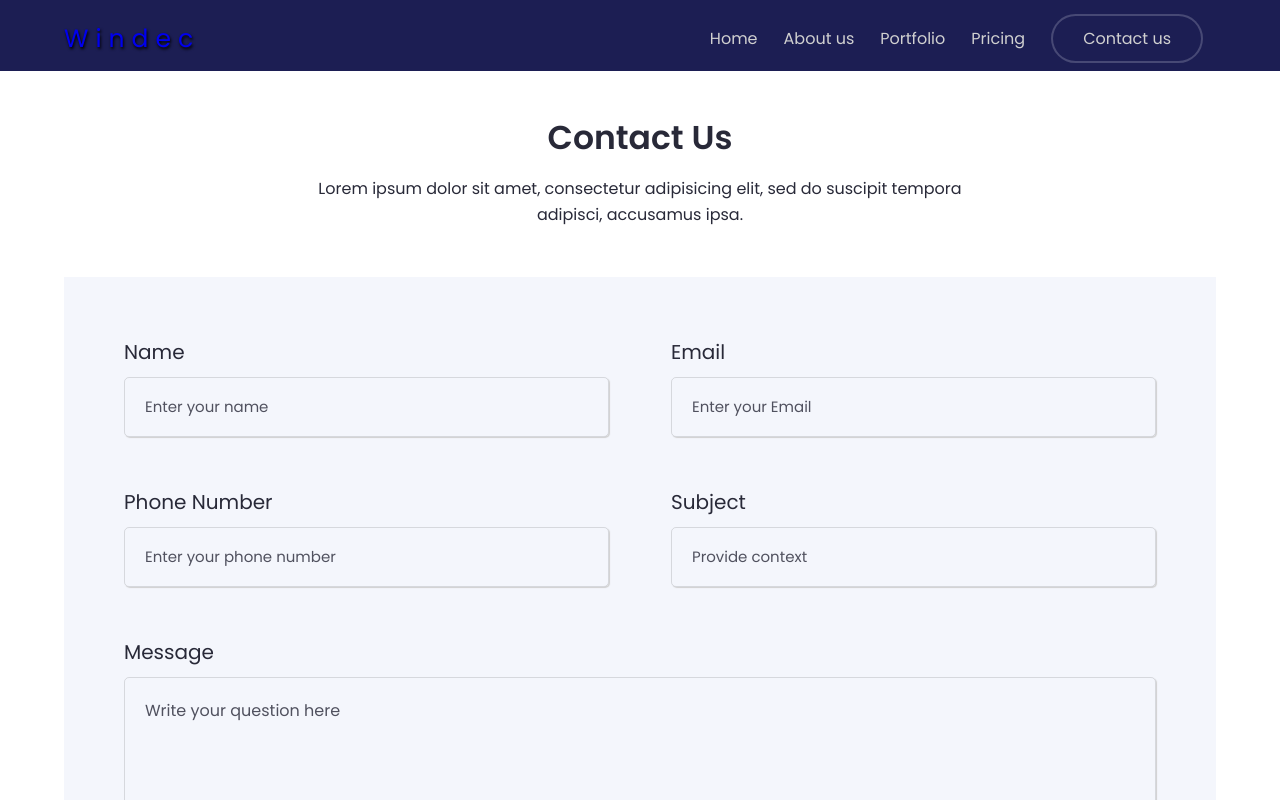
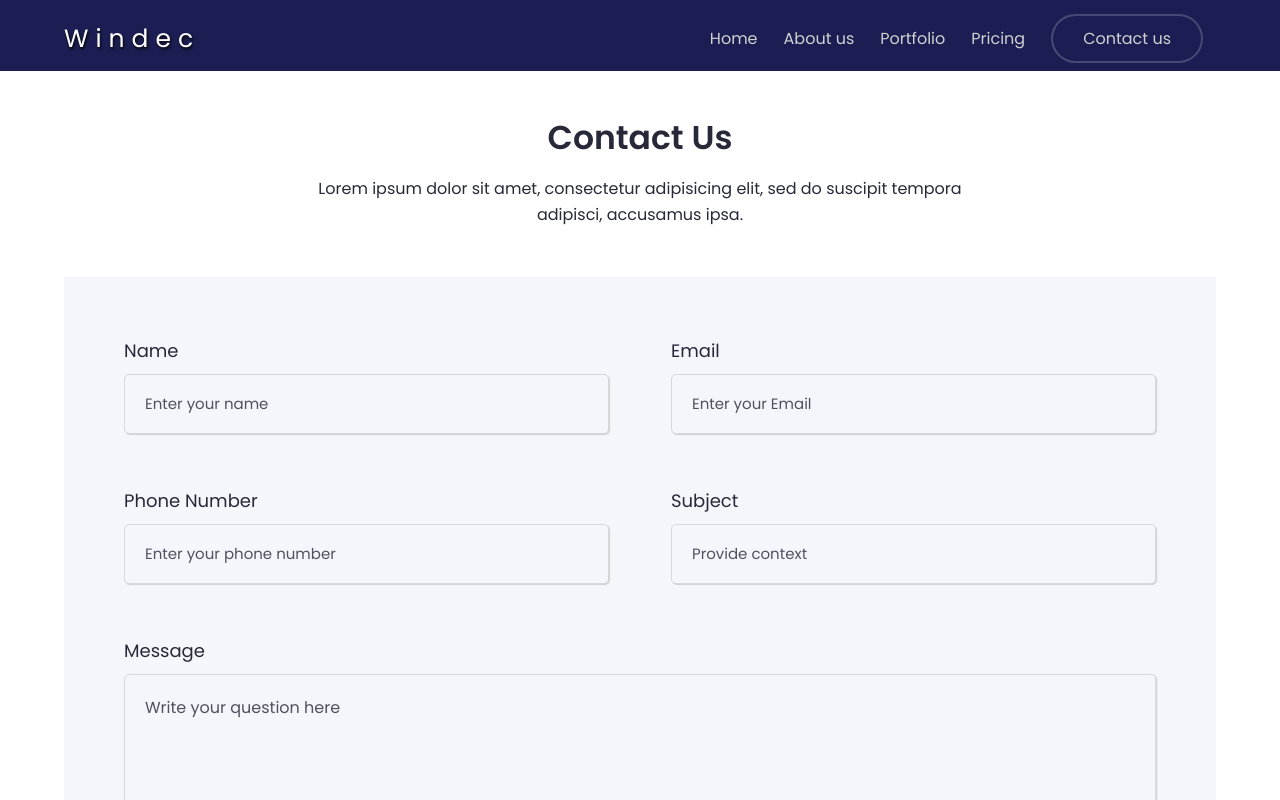
Before and after one commit to Meldy2503/Windec, a React (Create React App) app: page /contact-us in a window 1280 px wide. Shown: the top 800 px of the page. Built offline with nearby package versions, Linux system fonts and the light colour scheme.

Commit message:
fix page loading errors on the navbar

```diff
--- a/src/App.js
+++ b/src/App.js
@@ -36,7 +36,7 @@ const theme = {
 function App() {
   useEffect(() => {
     Aos.init({
-      duration:2000
+      duration: 1500,
     });
   }, []);
 
--- a/src/components/HomePage/ourBlog/index.js
+++ b/src/components/HomePage/ourBlog/index.js
@@ -8,7 +8,7 @@ function OurBlog() {
   return (
     <MainContainer bgco="#fff">
       <Title>
-        <h2 data-aos="fade-right">Our blog</h2>
+        <h2 data-aos="fade-up">Our blog</h2>
       </Title>
 
       <Container data-aos="fade-up">
@@ -17,10 +17,10 @@ function OurBlog() {
             <Contents data-aos="fade-up">
               <div key={items.id}>
                 <img src={items.img} alt="blogImg" />
-                <h6>{items.date}</h6>
-                <h5>{items.title}</h5>
-                <p>{items.text}</p>
-                <li>
+                <h6 data-aos="fade-up">{items.date}</h6>
+                <h5 data-aos="fade-up">{items.title}</h5>
+                <p data-aos="fade-up">{items.text}</p>
+                <li data-aos="fade-up">
                   <a href="/about-us">Read More</a>
                   <CgArrowLongRight />
                 </li>
--- a/src/components/Navbar/Styled.js
+++ b/src/components/Navbar/Styled.js
@@ -107,6 +107,7 @@ export const NavTitle = styled.a`
   text-shadow: 0.1rem 0.2rem 0.3rem #000;
   font-size: 2.5rem;
   text-decoration: none;
+  color: #fff;
 
   @media screen and (max-width: ${({ theme }) => theme.mediaQuery.mobile}) {
     position: absolute;
--- a/src/components/Navbar/index.js
+++ b/src/components/Navbar/index.js
@@ -1,6 +1,5 @@
 import React from "react";
 import { NavContainer, Links, NavTitle, MenuIcon, ContactUs } from "./Styled";
-import { Link } from "react-router-dom";
 import { FaBars } from "react-icons/fa";
 import { AiOutlineClose } from "react-icons/ai";
 
@@ -15,30 +14,30 @@ function NavBar() {
         <NavTitle href="/">Windec</NavTitle>
         <ul className={onIconClick ? "openMenu" : "closeMenu"}>
           <li>
-            <Link onClick={closeMenuLink} to="/">
+            <a onClick={closeMenuLink} href="/">
               Home
-            </Link>
+            </a>
           </li>
           <li>
-            <Link onClick={closeMenuLink} to="/about-us">
+            <a onClick={closeMenuLink} href="/about-us">
               About us
-            </Link>
+            </a>
           </li>
           <li>
-            <Link onClick={closeMenuLink} to="/portfolio">
+            <a onClick={closeMenuLink} href="/portfolio">
               Portfolio
-            </Link>
+            </a>
           </li>
           <li>
-            <Link onClick={closeMenuLink} to="/pricing">
+            <a onClick={closeMenuLink} href="/pricing">
               Pricing
-            </Link>
+            </a>
           </li>
           <li>
             <ContactUs>
-              <Link onClick={closeMenuLink} to="/contact-us">
+              <a onClick={closeMenuLink} href="/contact-us">
                 Contact us
-              </Link>
+              </a>
             </ContactUs>
           </li>
         </ul>
--- a/src/components/aboutUs/whoWeAre/Styled.js
+++ b/src/components/aboutUs/whoWeAre/Styled.js
@@ -1,6 +1,5 @@
 import styled from "styled-components";
 import img11 from "../../images/img11.svg";
-
 
 export const LeftContent = styled.div`
   display: flex;
@@ -8,11 +7,10 @@ export const LeftContent = styled.div`
   width: 45%;
   margin-top: 3rem;
 
-  @media screen and (max-width: ${({theme}) => theme.mediaQuery.mobile}) {
+  @media screen and (max-width: ${({ theme }) => theme.mediaQuery.mobile}) {
     width: 100%;
   }
 `;
-
 
 export const Texts = styled.div`
   display: flex;
@@ -21,17 +19,16 @@ export const Texts = styled.div`
   font-weight: 500;
   margin: 0 auto;
 
-
   h6 {
     font-size: 1.8rem;
     font-weight: 500;
     margin-top: -5rem;
     margin-bottom: 2rem;
 
-    @media screen and (max-width: ${({theme}) => theme.mediaQuery.mobile}) {
-        margin-bottom: .5rem;
-     }}
-
+    @media screen and (max-width: ${({ theme }) => theme.mediaQuery.mobile}) {
+      margin-bottom: 0.5rem;
+    }
+  }
 
   h1 {
     font-size: 3rem;
@@ -39,14 +36,15 @@ export const Texts = styled.div`
     font-weight: 600;
     margin-top: -1rem;
 
-     @media screen and (max-width: ${({theme}) => theme.mediaQuery.tablet}) {
+    @media screen and (max-width: ${({ theme }) => theme.mediaQuery.tablet}) {
       font-size: 2.5rem;
     }
 
-      @media screen and (max-width: ${({theme}) => theme.mediaQuery.mobile}) {
+    @media screen and (max-width: ${({ theme }) => theme.mediaQuery.mobile}) {
       font-size: 2.2rem;
       margin-top: 1rem;
-  }}
+    }
+  }
 
   p {
     width: 100%;
@@ -54,11 +52,11 @@ export const Texts = styled.div`
     line-height: 1.7;
     margin-top: 1rem;
 
-     @media screen and (max-width: ${({theme}) => theme.mediaQuery.mobile}) {
+    @media screen and (max-width: ${({ theme }) => theme.mediaQuery.mobile}) {
       width: 100%;
-  }}
+    }
+  }
 `;
-
 
 export const RightContent = styled.div`
   display: flex;
@@ -66,28 +64,22 @@ export const RightContent = styled.div`
   width: 50%;
   margin-top: 2.5rem;
 
-  @media screen and (max-width: ${({theme}) => theme.mediaQuery.mobile}) {
+  @media screen and (max-width: ${({ theme }) => theme.mediaQuery.mobile}) {
     width: 100%;
   }
 `;
-
 
 export const ImgContainer = styled.div`
   width: 90%;
   max-width: 120rem;
   margin: 0 auto;
   margin-bottom: 10rem;
-  background-image: url(${(img11)});
+  background-image: url(${img11});
   background-repeat: no-repeat;
   background-position: center;
   height: 34rem;
 
-  @media screen and (max-width: ${({theme}) => theme.mediaQuery.mobile}) {
+  @media screen and (max-width: ${({ theme }) => theme.mediaQuery.mobile}) {
     margin-bottom: 5rem;
   }
-
-  /* img {
-  max-width: 100%;
-  } */
-
 `;
--- a/src/components/aboutUs/whoWeAre/index.js
+++ b/src/components/aboutUs/whoWeAre/index.js
@@ -1,5 +1,5 @@
 import React from "react";
-import { LeftContent, RightContent, Texts } from "./Styled";
+import { LeftContent, RightContent, Texts, ImgContainer } from "./Styled";
 import {
   MainContainer,
   ContentContainer,
@@ -33,6 +33,7 @@ function WhoWeAre() {
           </Texts>
         </RightContent>
       </ContentContainer>
+      <ImgContainer data-aos="fade-up" />
     </MainContainer>
   );
 }
--- a/src/components/contactUs/contactUsStyle.js
+++ b/src/components/contactUs/contactUsStyle.js
@@ -45,7 +45,7 @@ export const FormContainer = styled.form`
   flex-direction: column;
 
   label {
-    font-size: 2rem;
+    font-size: 1.8rem;
     display: inline-block;
     margin-bottom: 1rem;
   }
@@ -59,26 +59,31 @@ export const FormContainer = styled.form`
     resize: none;
     outline: none;
     font-size: 1.6rem;
-    box-shadow: 0.1rem 0.1rem 0.1rem #d0d0d0;
+    box-shadow: 0.1rem 0.1rem 0.2rem #d0d0d0;
+    padding: 2rem;
+    font-family: "Poppins", sans-serif;
 
     &::placeholder {
       color: ${({ theme }) => theme.colors.primary1};
       opacity: 0.8;
       font-size: 1.6rem;
-      padding: 2rem;
-      font-family: "Poppins", sans-serif;
+    }
+
+    &:focus {
+      border-bottom: 2px solid ${({ theme }) => theme.colors.primary1};
+      background-color: transparent;
     }
   }
 
   .errors {
     color: red;
     font-size: 1.5rem;
-    margin-top: -4rem;
-    padding-left: 2rem;
+    margin-top: -3.5rem;
+    padding-left: 1rem;
   }
 
   span {
-    margin-bottom: 5rem;
+    margin: 2rem 0 5rem 0;
 
     @media screen and (max-width: ${({ theme }) => theme.mediaQuery.mobile}) {
       margin: 0 auto;
--- a/src/components/contactUs/index.js
+++ b/src/components/contactUs/index.js
@@ -22,7 +22,7 @@ function Form() {
     },
     validationSchema: Yup.object({
       name: Yup.string()
-        .max(15, "Must be 15 characters or less")
+        .min(10, "Must be 10 characters or more")
         .required("Required"),
       email: Yup.string()
         .email("Enter a valid email address")
@@ -47,7 +47,7 @@ function Form() {
   return (
     <MainContainer bgco="#fff">
       <Contents>
-        <Title data-aos="fade-up" data-aos-duration="2000">
+        <Title data-aos="zoom-in">
           <h2>Contact Us</h2>
           <p>
             Lorem ipsum dolor sit amet, consectetur adipisicing elit, sed do
@@ -55,7 +55,7 @@ function Form() {
           </p>
         </Title>
 
-        <FormContainer onSubmit={formik.handleSubmit}>
+        <FormContainer onSubmit={formik.handleSubmit} data-aos="fade-up">
           <FormContents>
             <InputContainer>
               <label htmlFor="name">Name</label>
@@ -137,14 +137,16 @@ function Form() {
             <p className="errors">{formik.errors.message}</p>
           ) : null}
           <br />
-
           <span>
             <Button
+              data-aos="fade-up"
+              href="#"
               type="submit"
               bgc="#1B1C2B"
               bgh="#282938"
               color="#fff"
               padding="1.4rem 8rem"
+              onClick={formik.handleSubmit}
             >
               Send Message
             </Button>
--- a/src/components/portfolio/templates/index.js
+++ b/src/components/portfolio/templates/index.js
@@ -29,12 +29,12 @@ function Templates() {
         <CardContainer>
           {data.map((items) => {
             return (
-              <Cards data-aos="fade-up">
-                <div key={items.id}>
+              <Cards key={items.id} data-aos="fade-up">
+                <div>
                   <img src={items.img} alt="templates" />
-                  <h3>{items.title}</h3>
-                  <p>{items.text}</p>
-                  <li>
+                  <h3 data-aos="fade-up">{items.title}</h3>
+                  <p data-aos="fade-up">{items.text}</p>
+                  <li data-aos="fade-up">
                     <a href="/about-us">{items.link}</a>
                     <CgArrowLongRight />
                   </li>
```
Lines whose indentation alone changed are shown as unchanged.
